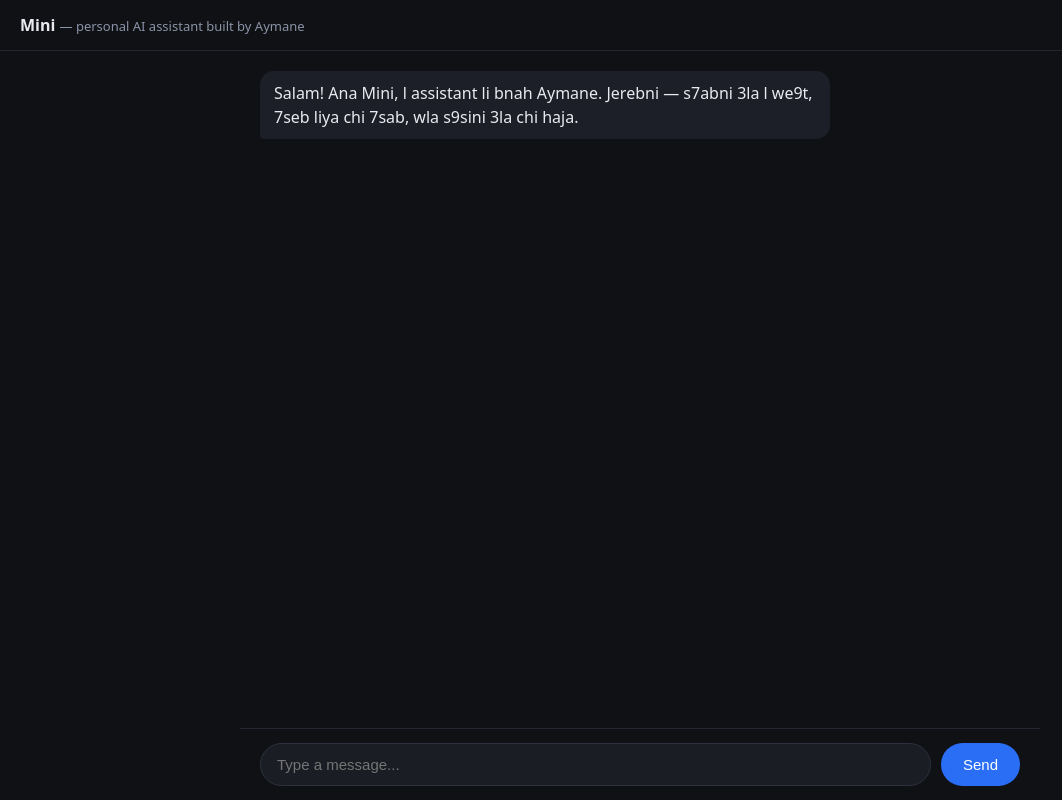
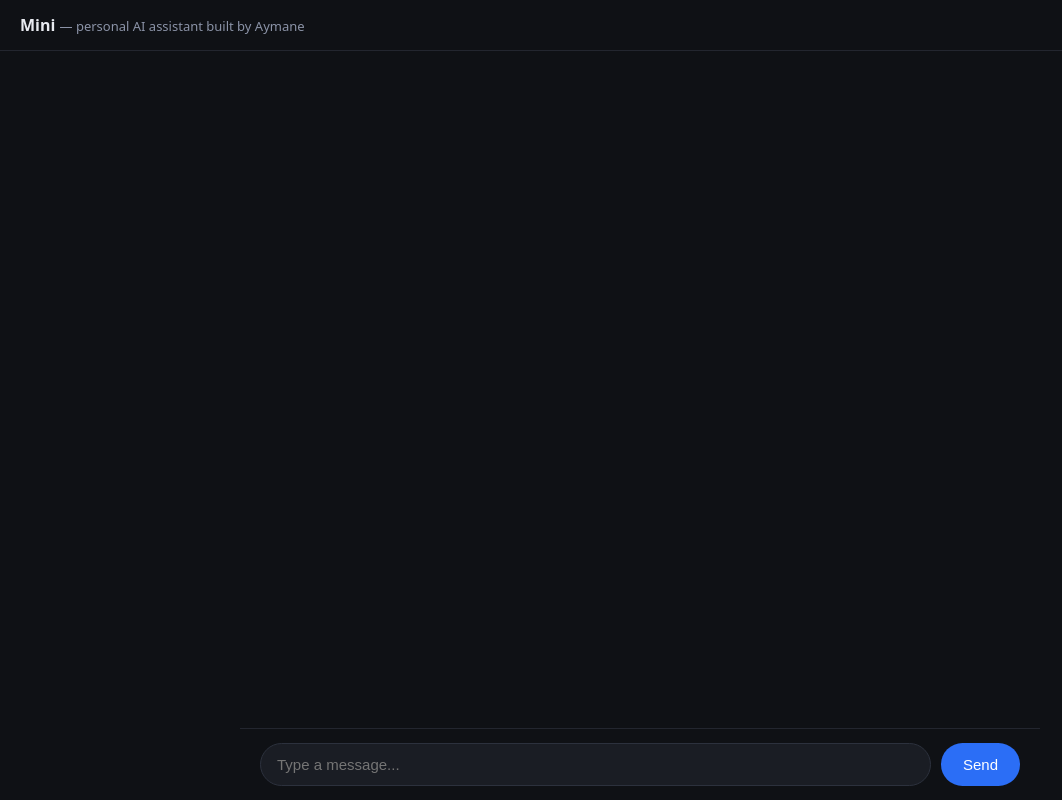
Before and after one commit to aymanemt1/namya, a website: page public/index.html in a window 1280 px wide. Shown: the whole page, without its empty margins (0-1062 px from the left). Drawn offline with Linux system fonts and the light colour scheme.

Commit message:
Remove welcome message

```diff
--- a/public/index.html
+++ b/public/index.html
@@ -74,7 +74,6 @@
 
   sendBtn.onclick = send;
   input.onkeydown = (e) => { if (e.key === "Enter") send(); };
-  addMsg("model", "Salam! Ana Mini, l assistant li bnah Aymane. Jerebni — s7abni 3la l we9t, 7seb liya chi 7sab, wla s9sini 3la chi haja.");
   input.focus();
 </script>
 </body>
```
